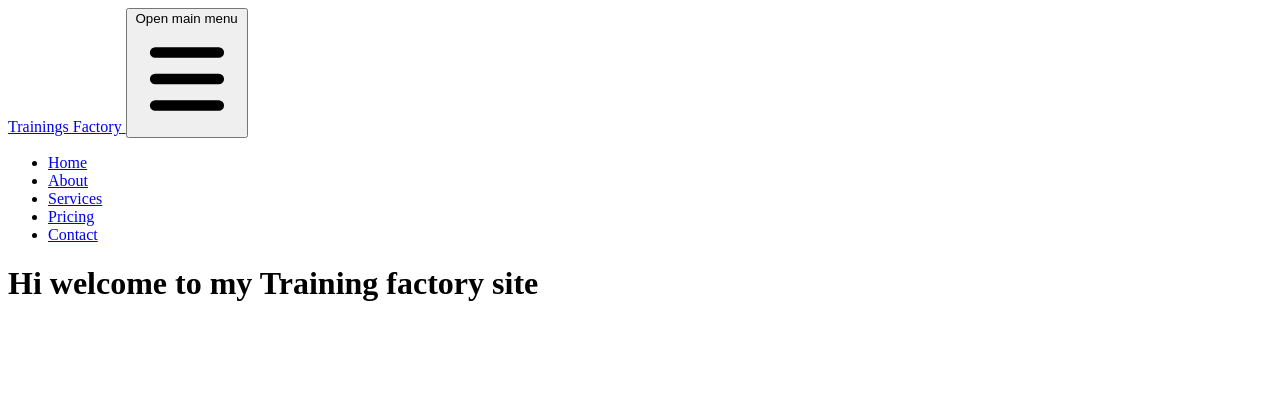
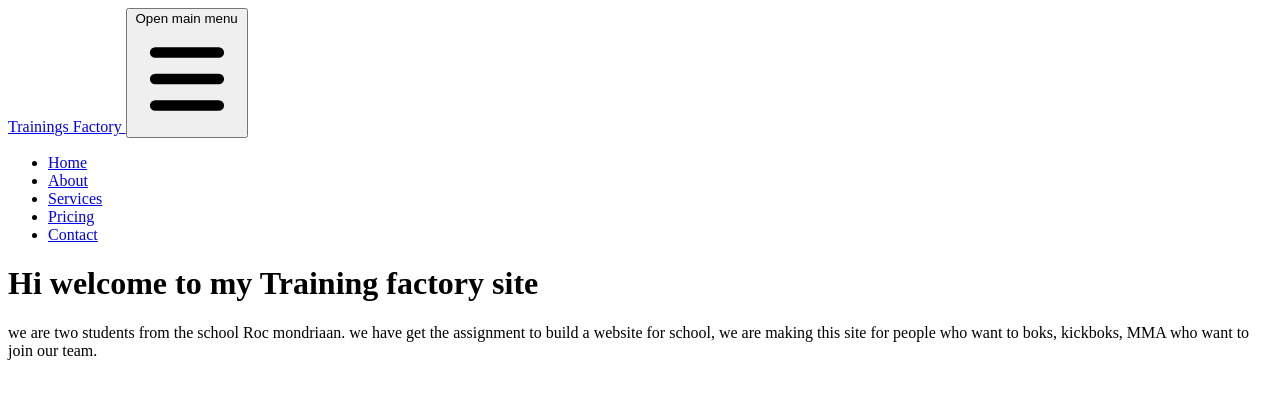
Before and after one commit to Yusuf0Celik/trainingsfactory_yusuf, a Symfony app: template templates/app/about.html.twig in a window 1280 px wide. Shown: the top 399 px of the page. Run offline with Twig, Linux system fonts and the light colour scheme; the template is opened without the code that fills it, so the values that code supplies are empty; some libraries are stand-ins or nearby versions.

Commit message:
ben bezig  met de about me pagina

```diff
--- a/templates/app/about.html.twig
+++ b/templates/app/about.html.twig
@@ -2,6 +2,13 @@
 {% block title %}{{ parent() }} | About{% endblock %}
 
 {% block content %}
-<h1> Hi welcome to my Training factory site</h1>
-<p></p>
+<div class="p-7 px-10 border-1 border-slate-200 shadow-md">
+    <h1 class="text-lg font-medium"> Hi welcome to my Training factory site</h1>
+    <p class="text-md font-medium">we are two students from the school Roc mondriaan. we have get the assignment
+        to build a website for school, we are making this site for people who want to boks, kickboks,
+        MMA who want to join our team.
+    </p>
+</div>
+
+
 {% endblock %}
```
